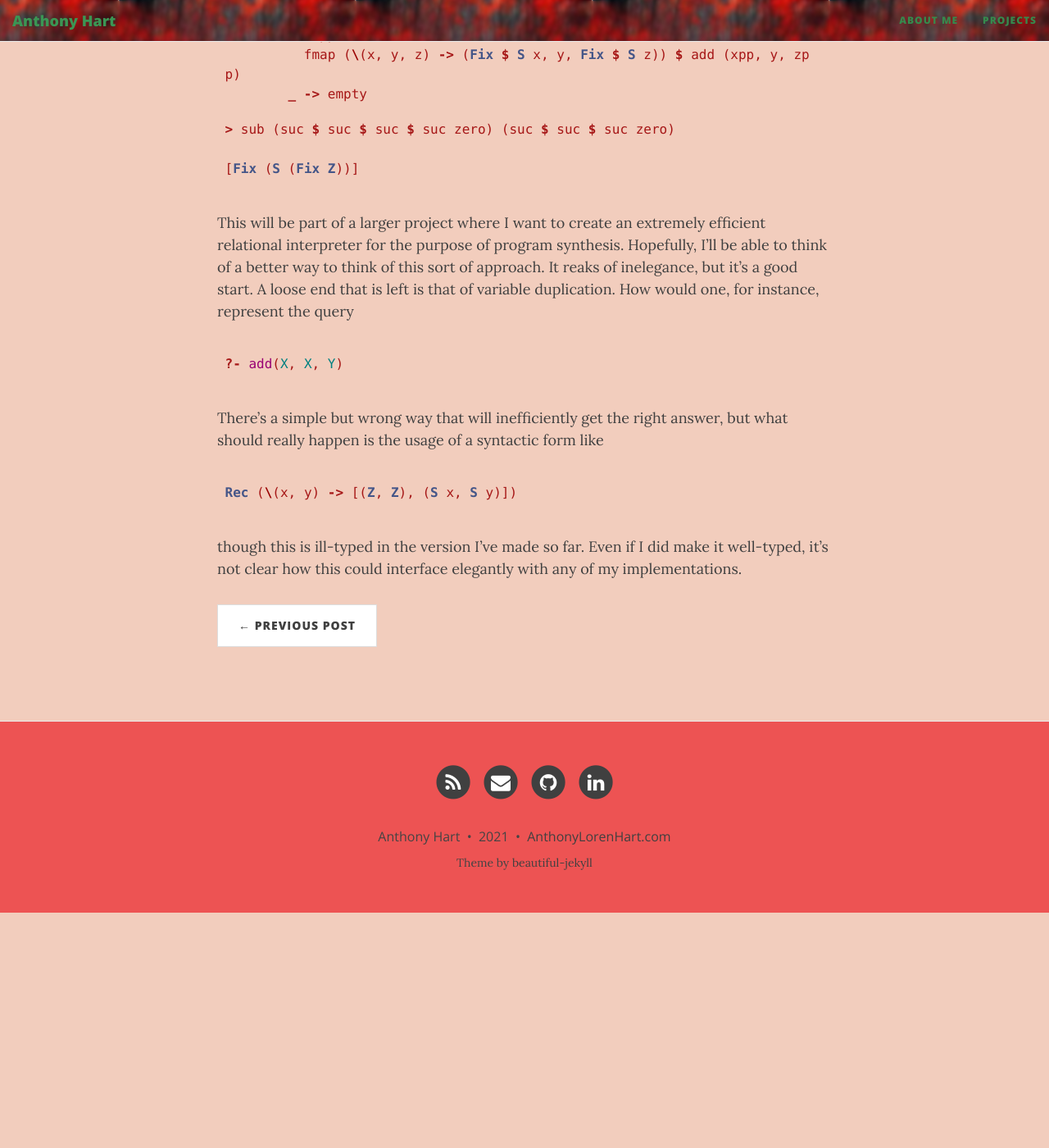
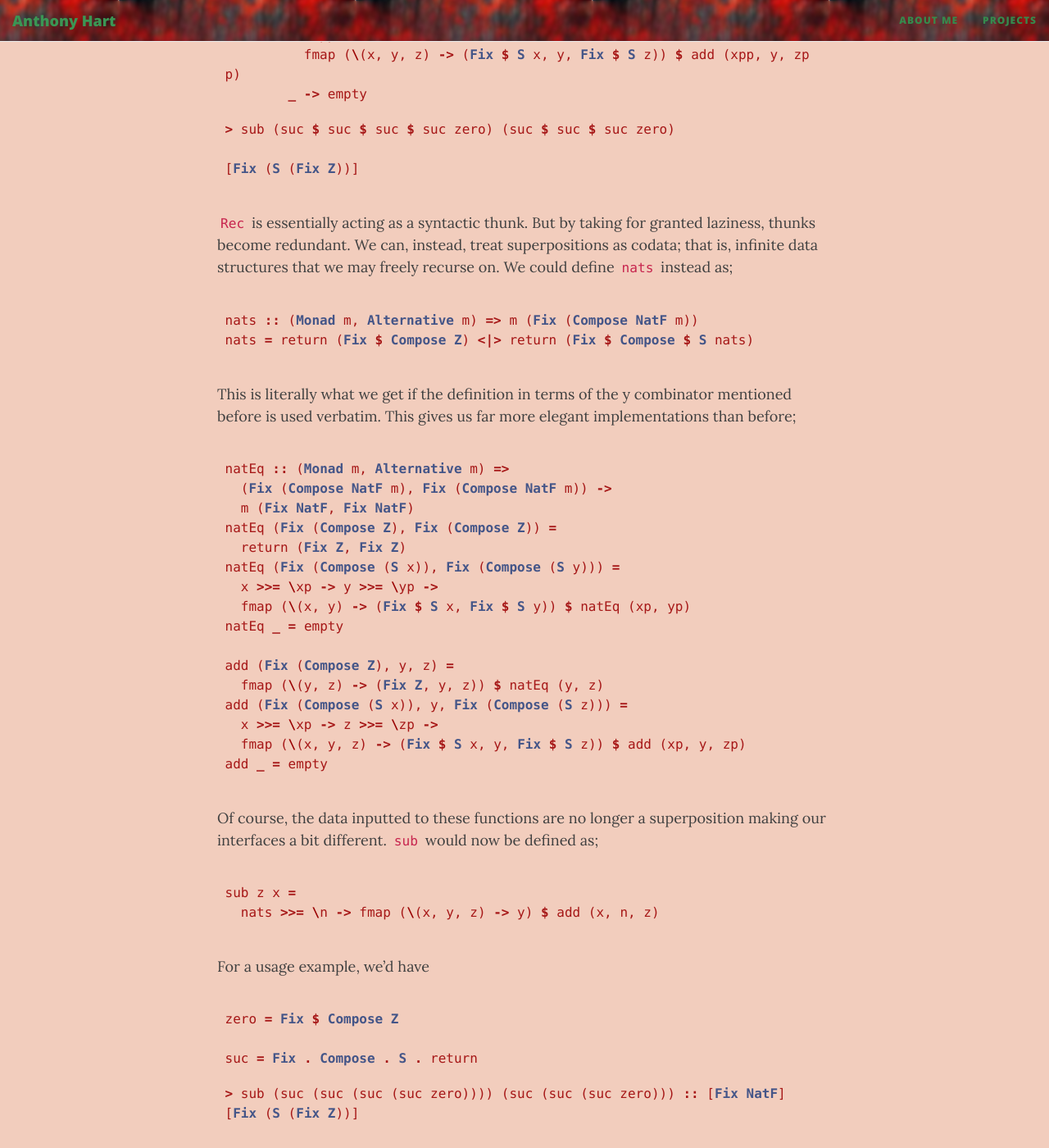
Before and after one commit to AHartNtkn/AHartNtkn.github.io, a Jekyll site: the page built from _posts/2021-09-20-What-Sort-of-Programs-are-Logic-Programs.md, in a window 1280 px wide and 1400 px high, scrolled down 12046 px. Shown: the whole window at 82% size. Built offline with Jekyll 4.4.1, drawn with Linux system fonts in a browser that asks for light colours; nearby versions of some CDN libraries; before the commit the page ends 13159 px from its top, so only the background shows below that; some of the changed text lies outside the part shown.

Commit message:
Add simplification in terms of codata.

````diff
--- a/_posts/2021-09-20-What-Sort-of-Programs-are-Logic-Programs.md
+++ b/_posts/2021-09-20-What-Sort-of-Programs-are-Logic-Programs.md
@@ -409,7 +409,57 @@ add (Rec x, y, Rec z) = do
 [Fix (S (Fix Z))]
 ```
 
-This will be part of a larger project where I want to create an extremely efficient relational interpreter for the purpose of program synthesis. Hopefully, I'll be able to think of a better way to think of this sort of approach. It reaks of inelegance, but it's a good start. A loose end that is left is that of variable duplication. How would one, for instance, represent the query
+`Rec` is essentially acting as a syntactic thunk. But by taking for granted laziness, thunks become redundant. We can, instead, treat superpositions as codata; that is, infinite data structures that we may freely recurse on. We could define `nats` instead as;
+
+```haskell
+nats :: (Monad m, Alternative m) => m (Fix (Compose NatF m))
+nats = return (Fix $ Compose Z) <|> return (Fix $ Compose $ S nats)
+```
+
+This is literally what we get if the definition in terms of the y combinator mentioned before is used verbatim. This gives us far more elegant implementations than before;
+
+```haskell
+natEq :: (Monad m, Alternative m) =>
+  (Fix (Compose NatF m), Fix (Compose NatF m)) ->
+  m (Fix NatF, Fix NatF)
+natEq (Fix (Compose Z), Fix (Compose Z)) =
+  return (Fix Z, Fix Z)
+natEq (Fix (Compose (S x)), Fix (Compose (S y))) =
+  x >>= \xp -> y >>= \yp ->
+  fmap (\(x, y) -> (Fix $ S x, Fix $ S y)) $ natEq (xp, yp)
+natEq _ = empty
+
+add (Fix (Compose Z), y, z) =
+  fmap (\(y, z) -> (Fix Z, y, z)) $ natEq (y, z)
+add (Fix (Compose (S x)), y, Fix (Compose (S z))) =
+  x >>= \xp -> z >>= \zp ->
+  fmap (\(x, y, z) -> (Fix $ S x, y, Fix $ S z)) $ add (xp, y, zp)
+add _ = empty
+```
+
+Of course, the data inputted to these functions are no longer a superposition making our interfaces a bit different. `sub` would now be defined as;
+
+```haskell
+sub z x =
+  nats >>= \n -> fmap (\(x, y, z) -> y) $ add (x, n, z)
+```
+
+For a usage example, we'd have
+
+```haskell
+zero = Fix $ Compose Z
+
+suc = Fix . Compose . S . return
+```
+
+```haskell
+> sub (suc (suc (suc (suc zero)))) (suc (suc (suc zero))) :: [Fix NatF]
+[Fix (S (Fix Z))]
+```
+
+...
+
+This will be part of a larger project where I want to create an extremely efficient relational interpreter for the purpose of program synthesis. A loose end that is left is that of variable duplication. How would one, for instance, represent the query
 
 ```prolog
 ?- add(X, X, Y)
````
